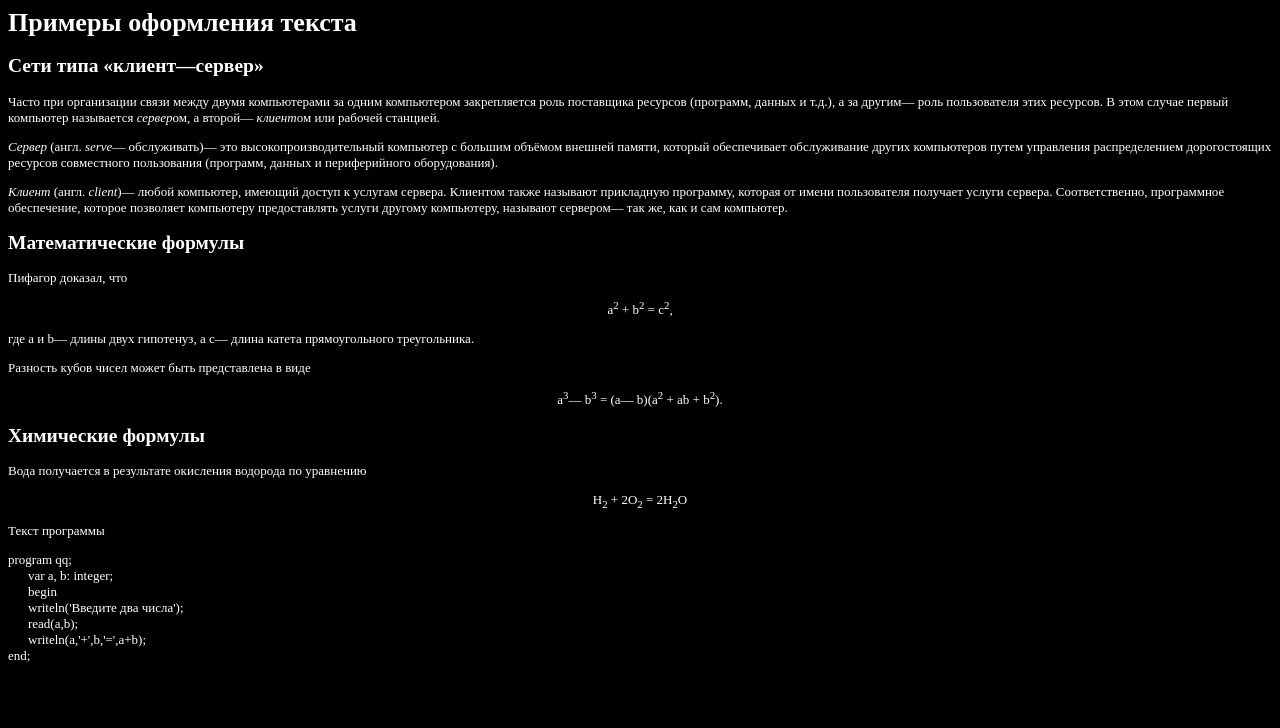
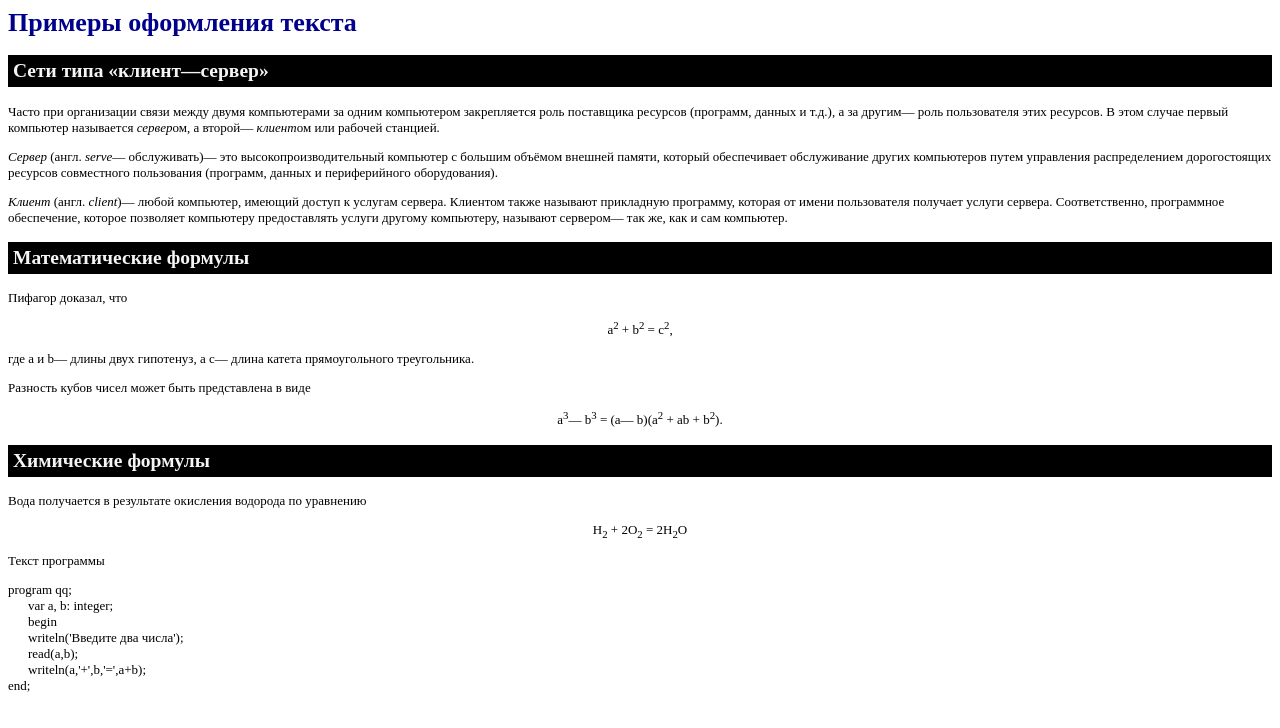
Before and after one commit to sch1432/files11_4, a plain HTML site: page text.htm in a window 1280 px wide. Drawn offline with Linux system fonts and the light colour scheme.

Commit message:
28.4 done

```diff
--- a/mystyle.css
+++ b/mystyle.css
@@ -1,6 +1,16 @@
 body {
 	font-size: 13px;
 	font-family: text;
+  background: white;
+  color: black;
+}
+
+h1 {
+  color: darkblue;
+}
+
+h2 {
+  color: whitesmoke;
   background: black;
-  color: white;
+  padding: 5px;
 }
```
